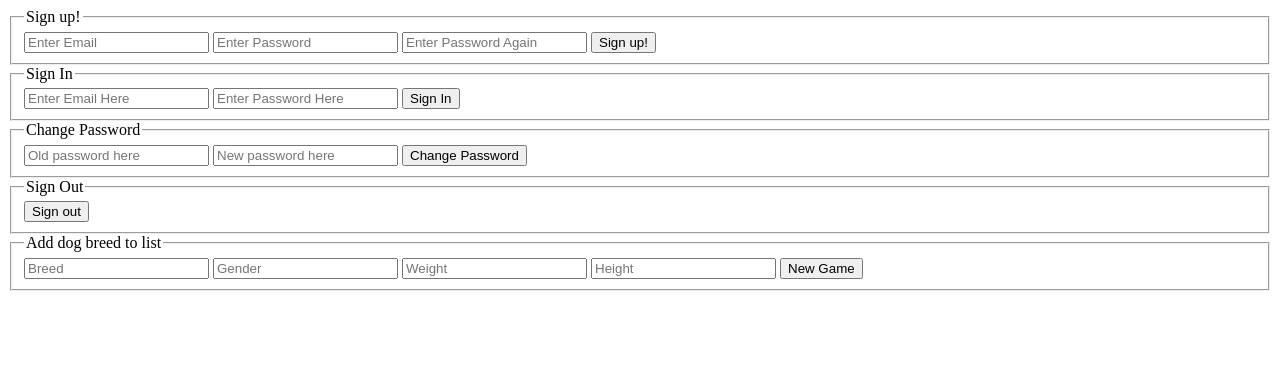
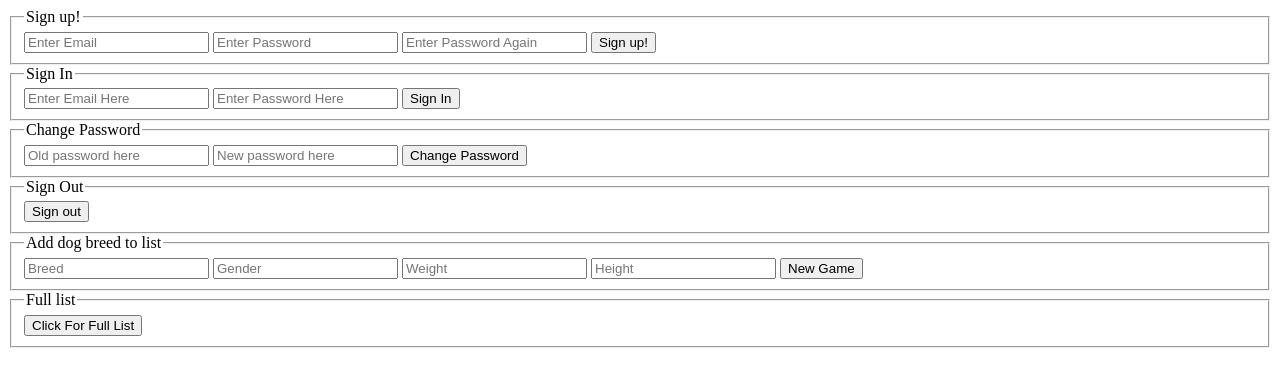
Before and after one commit to mimasofia/Breed-list-frontend, a web app: file index.html in a window 1280 px wide. Shown: the top 387 px of the page. Run offline with its HTML, style and script files only (its server is not run), Linux system fonts and the light colour scheme; some libraries are stand-ins or nearby versions.

Commit message:
Add handlebars to show the full list of breed
Added handlebars so that the user can see the full list that they have
inputed

```diff
--- a/assets/styles/breed-list.scss
+++ b/assets/styles/breed-list.scss
@@ -8,5 +8,8 @@
 }
 
 .list{
-  height: 70px;
+  border: 1px solid #000;
+  text-align: center;
+  height: 100px;
+  width: auto;
 }
--- a/index.html
+++ b/index.html
@@ -57,5 +57,11 @@
           <input type="submit" name="submit" value="New Game">
         </fieldset>
       </form>
+      <form id='show-full-list' class="show-full-list">
+        <fieldset>
+          <legend>Full list</legend>
+          <input type="submit" name="submit" value="Click For Full List">
+        </fieldset>
+      </form>
     </body>
 </html>
```
Also changed, not shown: assets/scripts/breed-list/breedApi.js (+13 -1 lines), assets/scripts/breed-list/breedEvents.js (+9 -0 lines), assets/scripts/breed-list/breedUi.js (+13 -1 lines), assets/scripts/templates/breed-listing.handlebars (added, +27 -0 lines).
